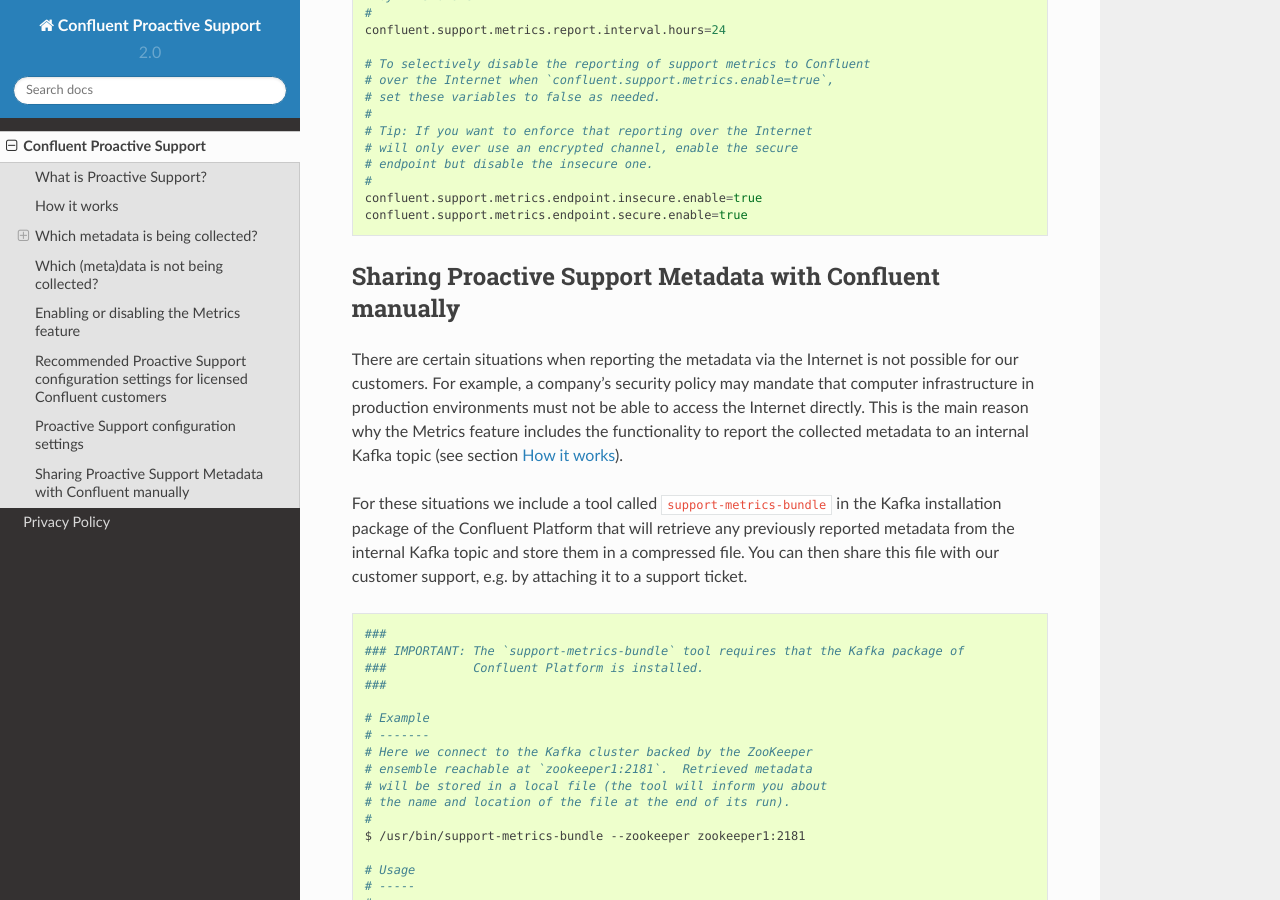
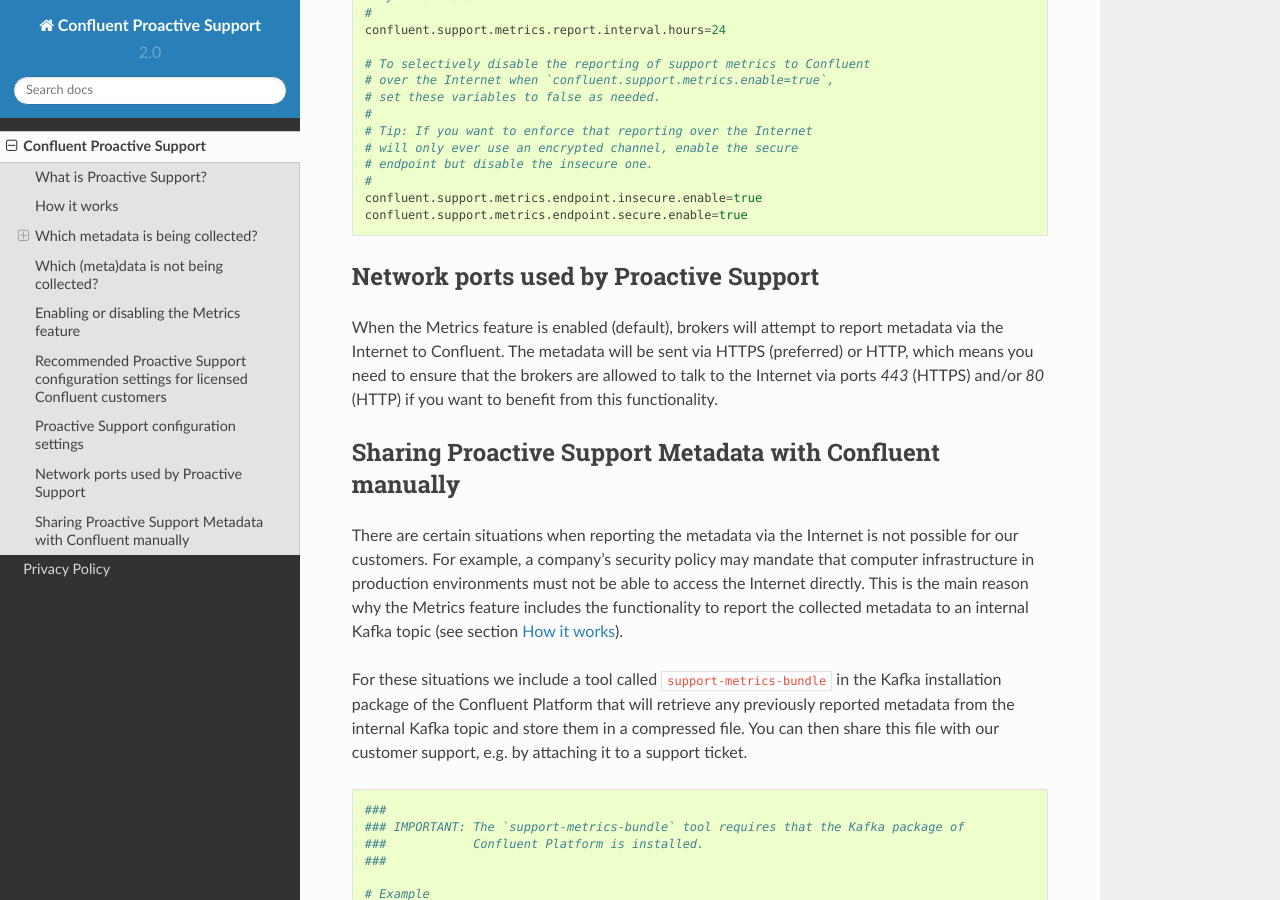
Before and after one commit to mohnishbasha/support-metrics-client, a Sphinx documentation site: the page built from docs/proactive-support.rst, in a window 1280 px wide and 900 px high, scrolled down 3763 px. Built offline with Sphinx 7.4.7 and the Read the Docs theme 2.0.0, drawn with Linux system fonts in a browser that asks for light colours.

Commit message:
Add network ports information to docs

```diff
--- a/docs/proactive-support.rst
+++ b/docs/proactive-support.rst
@@ -160,6 +160,15 @@
     confluent.support.metrics.endpoint.insecure.enable=true
     confluent.support.metrics.endpoint.secure.enable=true
 
+
+Network ports used by Proactive Support
+---------------------------------------
+
+When the Metrics feature is enabled (default), brokers will attempt to report metadata via the Internet to Confluent.
+The metadata will be sent via HTTPS (preferred) or HTTP, which means you need to ensure that the brokers are allowed
+to talk to the Internet via ports `443` (HTTPS) and/or `80` (HTTP) if you want to benefit from this functionality.
+
+
 .. _ps-sharing-metadata-manually:
 
 Sharing Proactive Support Metadata with Confluent manually
```
